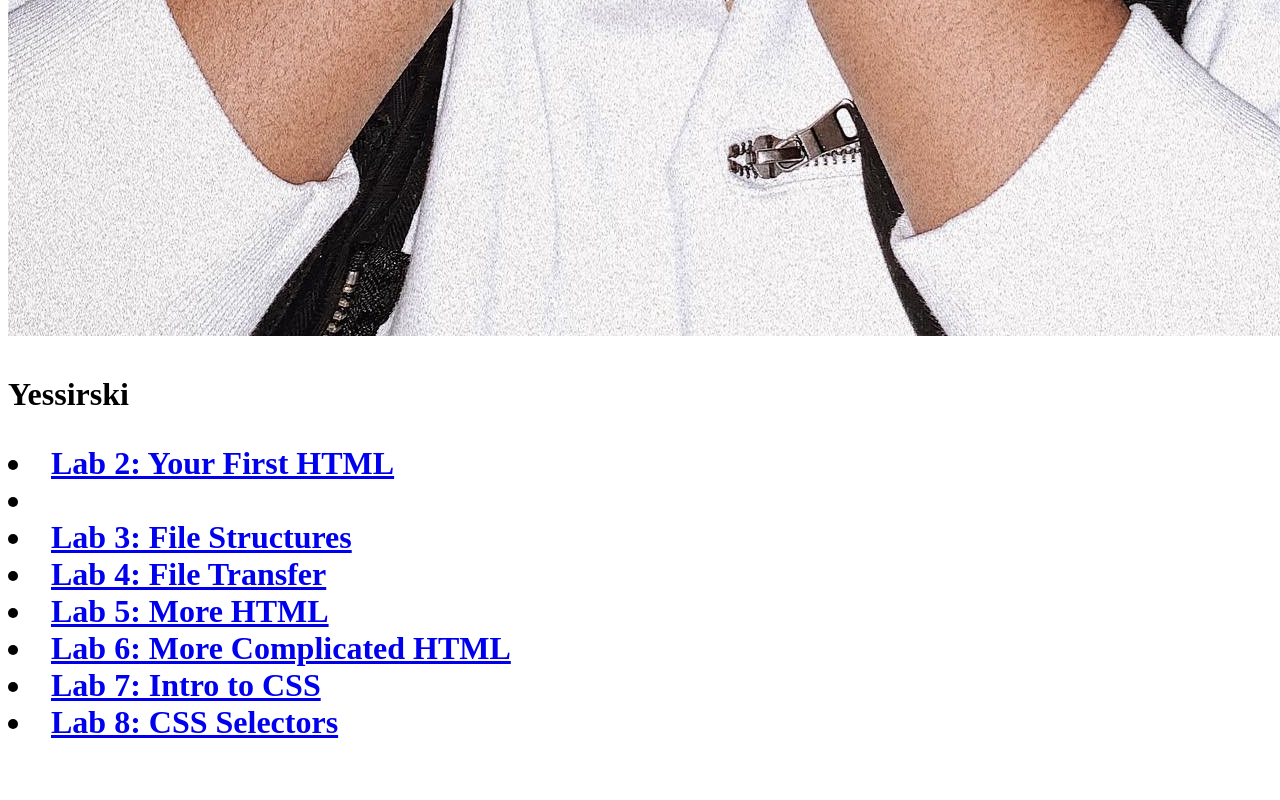
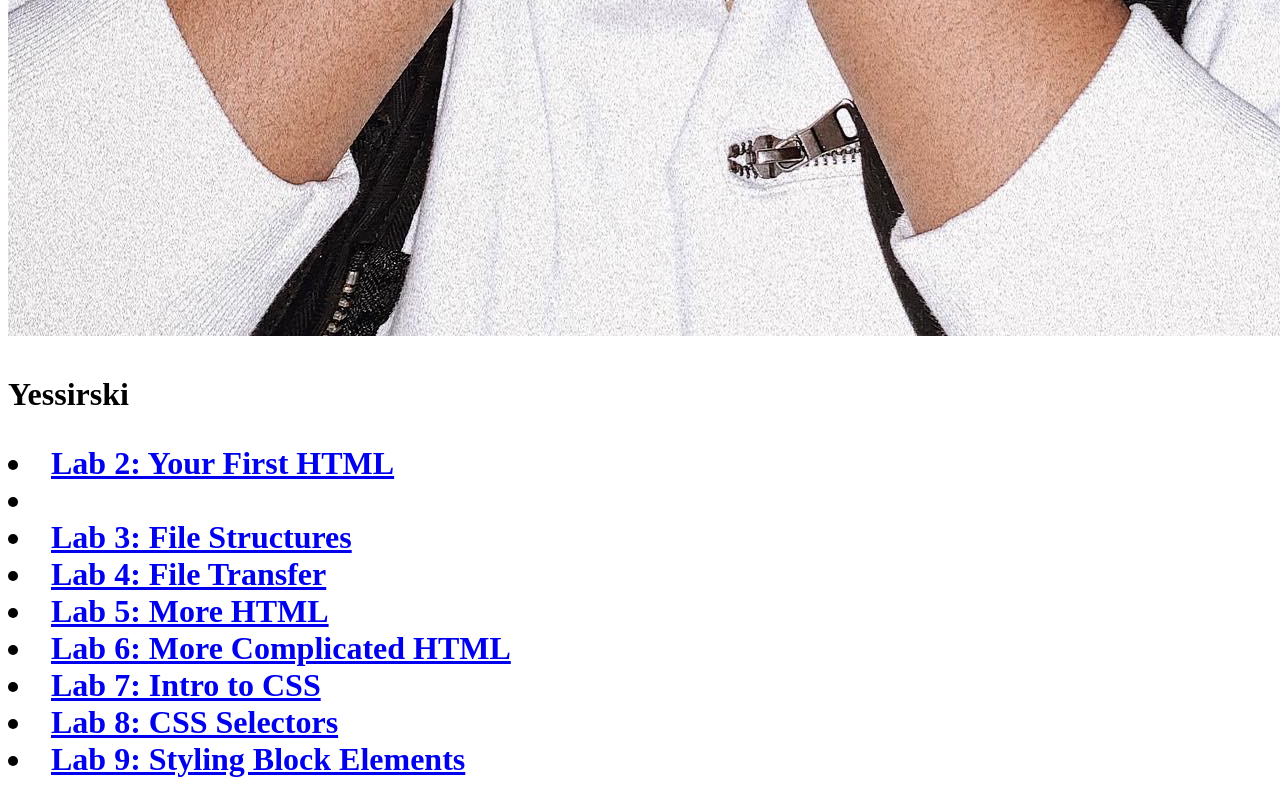
Before and after one commit to iburt5252/cst251, a plain HTML site: page index.html in a window 1280 px wide. Shown: the part 1638-2438 px from the top of the page. Before the commit the page ends 2401 px from the top, so only its background shows below. Drawn offline with Linux system fonts and the light colour scheme; files whose address does not match are found by name.

Commit message:
updated home

```diff
--- a/index.html
+++ b/index.html
@@ -17,6 +17,7 @@
 <li><a href="lab6/index.html">Lab 6: More Complicated HTML</a></li>
 <li><a href="lab7/index.html">Lab 7: Intro to CSS<a/></li>
 <li><a href="lab8/index.html">Lab 8: CSS Selectors<a/></li>
+<li><a href="lab9/index.html">Lab 9: Styling Block Elements<a/></li>
 
 
 </ul>
```
